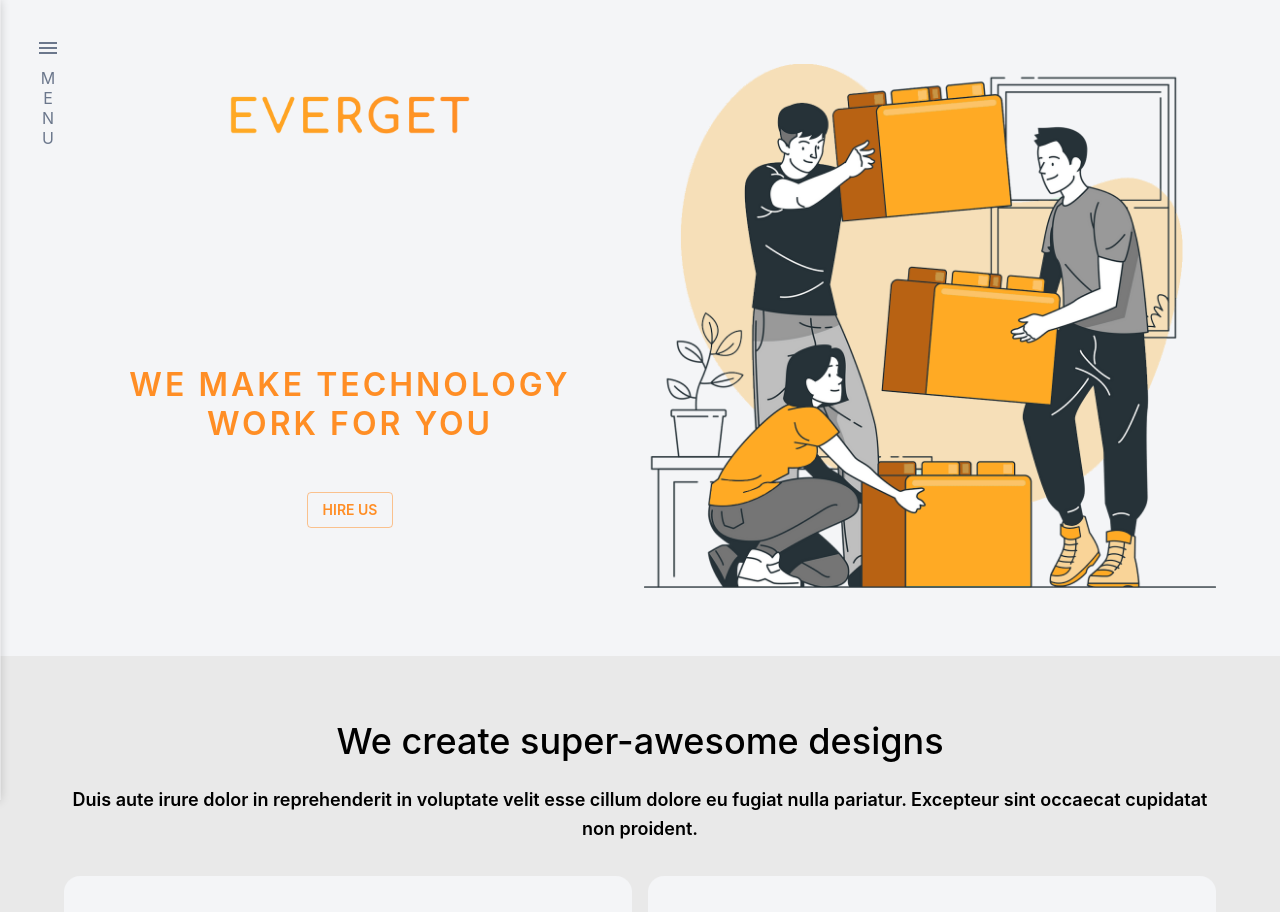
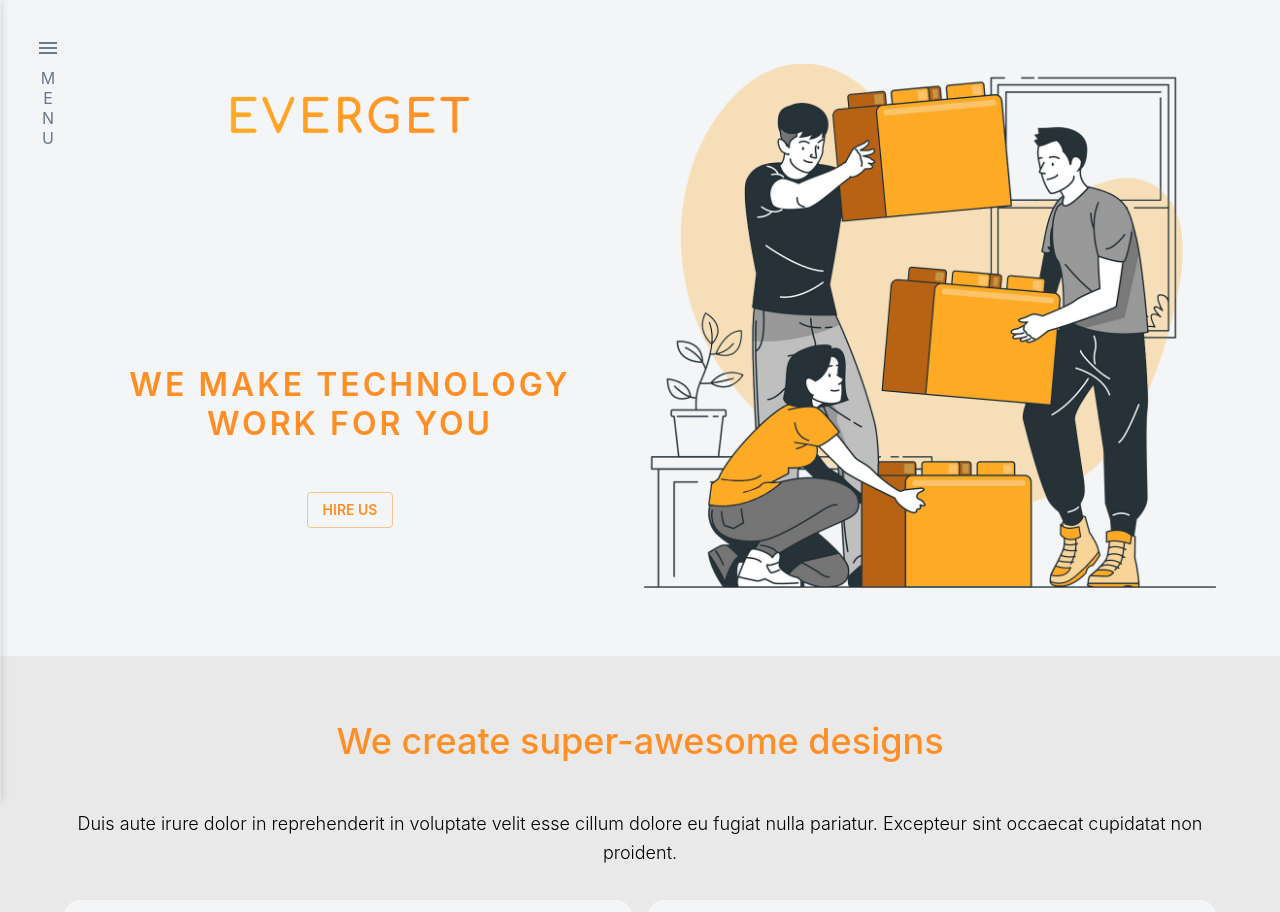
Before and after one commit to tedi4t/everget, a Next.js app: page / in a window 1280 px wide. Shown: the top 912 px of the page. Built offline with nearby package versions, Linux system fonts and the light colour scheme.

Commit message:
changed bg for Advantages and CallToAction blocks

```diff
--- a/components/Advantages/Advantages.styles.ts
+++ b/components/Advantages/Advantages.styles.ts
@@ -1,5 +1,6 @@
 import styled from '@emotion/styled';
 import DoneIcon from '@mui/icons-material/Done';
+import Typography from '@mui/material/Typography';
 
 export const AdvantagesWrapper = styled.div`
 	padding: 4rem 0 4rem 0;
@@ -44,3 +45,20 @@ export const WDoneIcon = styled(DoneIcon)`
 WDoneIcon.defaultProps = {
 	fontSize: 'large',
 };
+
+export const AdvantagesTitle = styled(Typography)``;
+AdvantagesTitle.defaultProps = {
+	variant: 'h3',
+	fontWeight: '500',
+	textAlign: 'center',
+	color: 'primary',
+};
+
+export const AdvantagesSubtitle = styled(Typography)`
+	margin-top: 3rem;
+`;
+AdvantagesSubtitle.defaultProps = {
+	variant: 'h6',
+	textAlign: 'center',
+	fontWeight: 'light',
+};
--- a/components/Advantages/Advantages.tsx
+++ b/components/Advantages/Advantages.tsx
@@ -7,19 +7,19 @@ import {
 	BoxContainer,
 	DoneIconOutline,
 	WDoneIcon,
+	AdvantagesTitle,
+	AdvantagesSubtitle,
 } from './Advantages.styles';
 
 export function Advantages() {
 	return (
 		<AdvantagesWrapper>
 			<Container>
-				<Typography variant={'h3'} fontWeight={'500'} textAlign={'center'}>
-					We create super-awesome designs
-				</Typography>
-				<Typography variant={'h6'} textAlign={'center'} sx={{ mt: 3 }}>
+				<AdvantagesTitle>We create super-awesome designs</AdvantagesTitle>
+				<AdvantagesSubtitle>
 					Duis aute irure dolor in reprehenderit in voluptate velit esse cillum dolore eu fugiat
 					nulla pariatur. Excepteur sint occaecat cupidatat non proident.
-				</Typography>
+				</AdvantagesSubtitle>
 				<BoxesContainer>
 					<Box
 						title={'Amazing Design'}
--- a/components/Expertise/Expertise.styles.ts
+++ b/components/Expertise/Expertise.styles.ts
@@ -2,6 +2,7 @@ import styled from '@emotion/styled';
 import Typography from '@mui/material/Typography';
 
 export const ExpertiseWrapper = styled.div`
+	background: ${({ theme }) => theme.palette.grey['800']};
 	padding: 4rem 0;
 `;
 
```
Also changed, not shown: components/CallToAction/CallToAction.styles.ts (+5 -6 lines).
